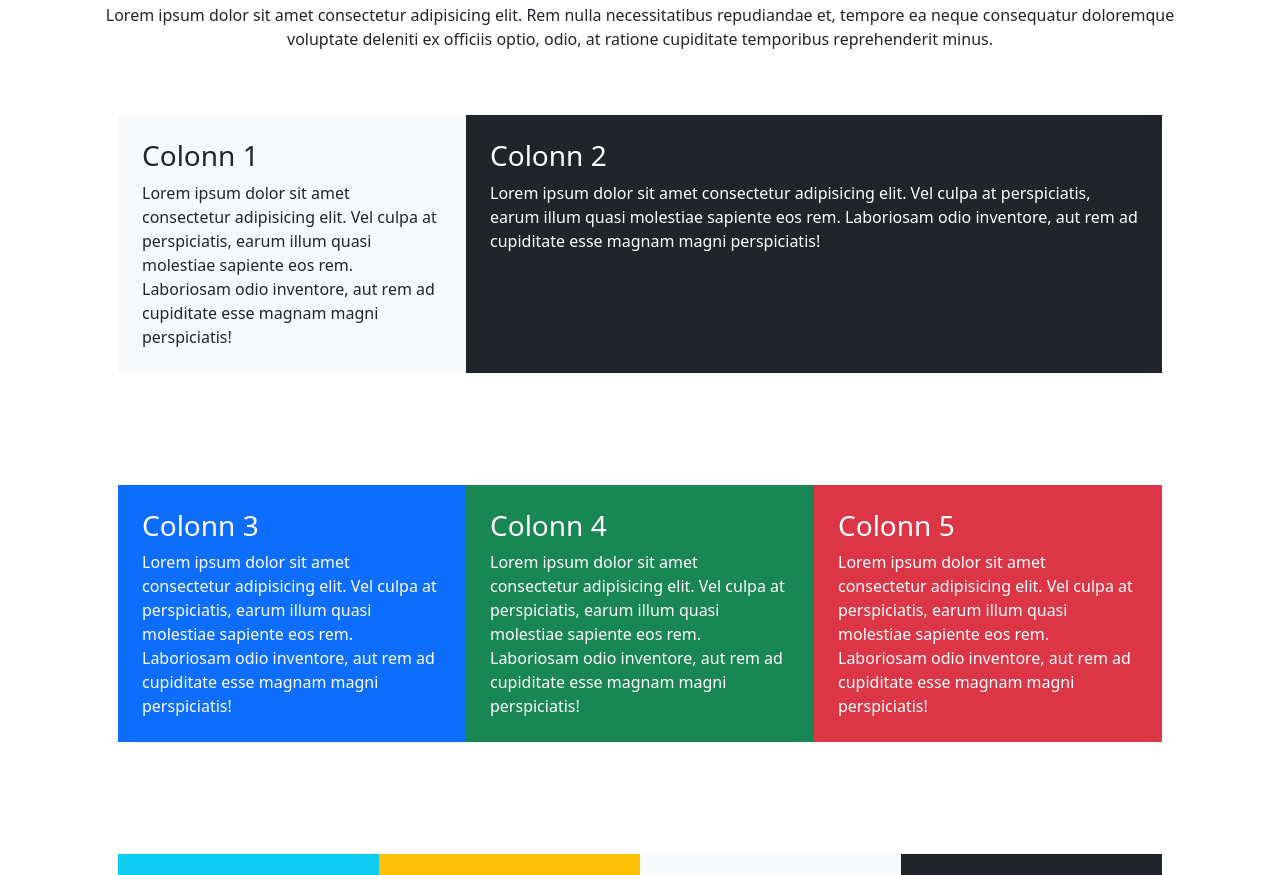
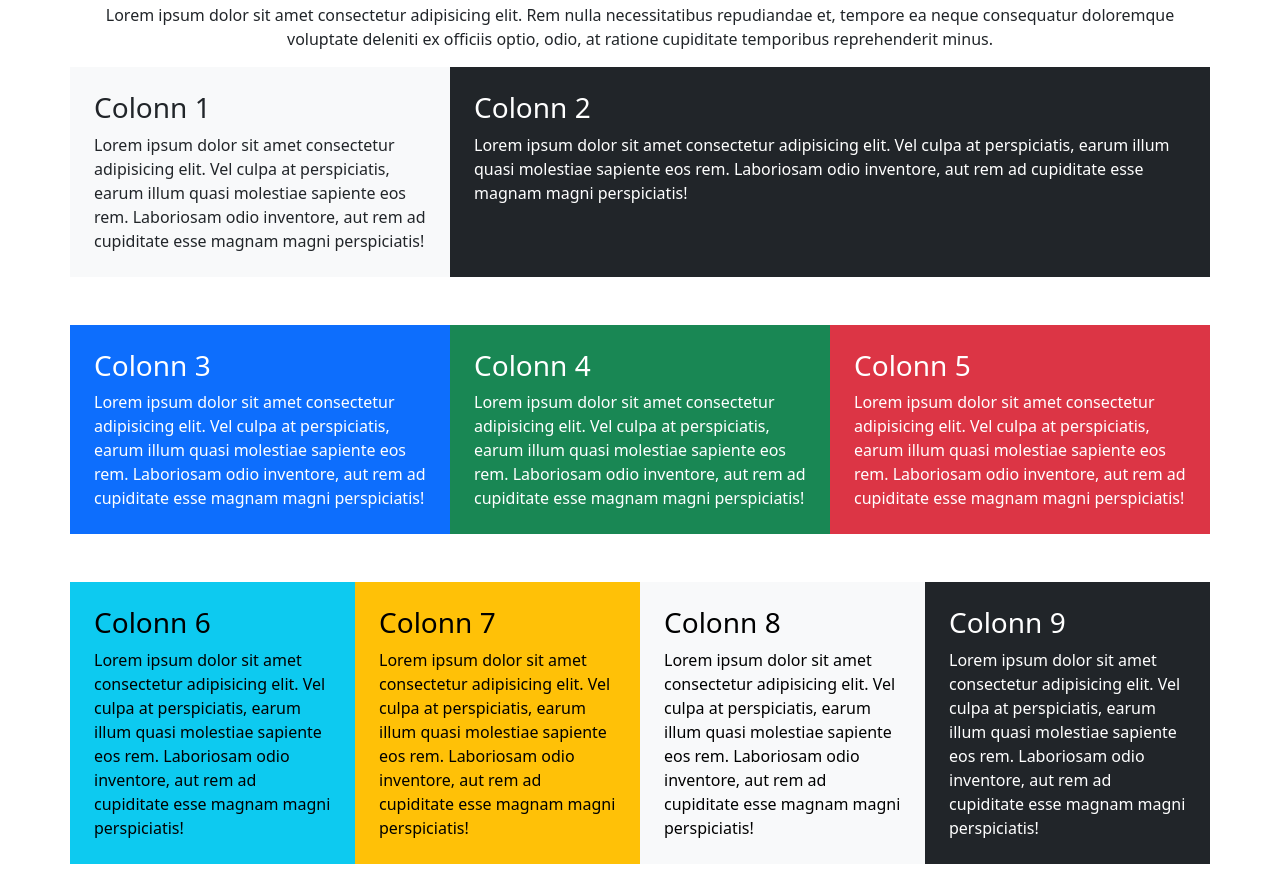
Before and after one commit to AlfredoF92/htmlcss-bootstrap-layout, a plain HTML site: page index.html in a window 1280 px wide. Shown: the part 53-928 px from the top of the page. Drawn offline with nearby package versions, Linux system fonts and the light colour scheme.

Commit message:
field: padding risolto

```diff
--- a/index.html
+++ b/index.html
@@ -21,8 +21,8 @@
 
     <div class="container">
 
-        <div class="row justify-content-center p-xl-5 mb-3">
-            <div class="col-md-4 .col-sm-12 bg-light  p-4"><h3>Colonn 1</h3>
+        <div class="row justify-content-center mb-3 mb-md-2 mb-lg-5">
+            <div class="col-md-4 .col-sm-12 bg-light p-4"><h3>Colonn 1</h3>
                 Lorem ipsum dolor sit amet consectetur adipisicing elit. Vel culpa at perspiciatis, earum illum quasi molestiae sapiente eos rem. Laboriosam odio inventore, aut rem ad cupiditate esse magnam magni perspiciatis!
             </div>
             <div class="col-md-8 .col-sm-12 bg-dark text-white  p-4" ><h3>Colonn 2</h3>
@@ -31,7 +31,7 @@
             </div>
         </div>
 
-        <div class="row justify-content-center p-xl-5 mb-3">
+        <div class="row justify-content-center mb-3 mb-md-2 mb-lg-5">
             <div class="col-6 col-md-4 text-bg-primary p-4"><h3>Colonn 3</h3>
                 Lorem ipsum dolor sit amet consectetur adipisicing elit. Vel culpa at perspiciatis, earum illum quasi molestiae sapiente eos rem. Laboriosam odio inventore, aut rem ad cupiditate esse magnam magni perspiciatis!
 
@@ -46,7 +46,7 @@
             </div>
         </div>
 
-        <div class="row justify-content-center p-xl-5 mb-3">
+        <div class="row justify-content-center mb-3 mb-md-2 mb-lg-5">
             <div class="col-md-3 col-6 text-bg-info p-4"><h3>Colonn 6</h3>
                 Lorem ipsum dolor sit amet consectetur adipisicing elit. Vel culpa at perspiciatis, earum illum quasi molestiae sapiente eos rem. Laboriosam odio inventore, aut rem ad cupiditate esse magnam magni perspiciatis!
 
```
